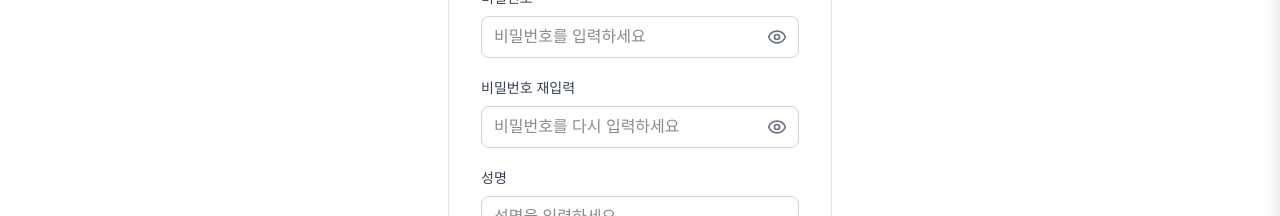
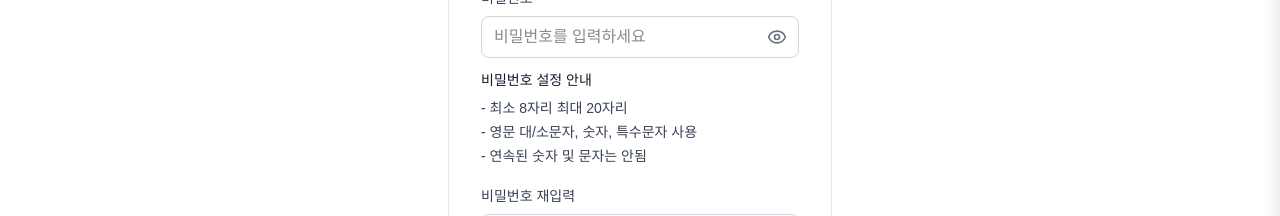
Before and after one commit to byunhyesun/seepn, a Next.js app: page /signup in a window 1280 px wide. Shown: the part 347-563 px from the top of the page. Built offline with nearby package versions, Linux system fonts and the light colour scheme; no server answers.

Commit message:
feat(auth-signup): add password policy guide under password input (length/types/no-sequence)

```diff
--- a/src/app/signup/page.tsx
+++ b/src/app/signup/page.tsx
@@ -49,6 +49,10 @@ export default function SignupPage() {
         reenterPassword: '비밀번호를 다시 입력하세요',
         enterFullName: '성명을 입력하세요',
         enterPhone: '휴대폰 번호를 입력하세요 (예: 010-1234-5678)',
+        guideTitle: '비밀번호 설정 안내',
+        guide1: '- 최소 8자리 최대 20자리',
+        guide2: '- 영문 대/소문자, 숫자, 특수문자 사용',
+        guide3: '- 연속된 숫자 및 문자는 안됨',
         submit: '가입하기',
         required: '모든 항목을 입력해주세요.',
         invalidEmail: '올바른 이메일을 입력해주세요.',
@@ -68,6 +72,10 @@ export default function SignupPage() {
         reenterPassword: 'Re-enter your password',
         enterFullName: 'Enter your name',
         enterPhone: 'Enter mobile number (e.g., 010-1234-5678)',
+        guideTitle: 'Password policy',
+        guide1: '- 8 to 20 characters',
+        guide2: '- Use upper/lower letters, numbers, special chars',
+        guide3: '- No sequential letters or digits',
         submit: 'Create Account',
         required: 'Please fill out all fields.',
         invalidEmail: 'Please enter a valid email.',
@@ -81,6 +89,35 @@ export default function SignupPage() {
 
   const validateEmail = (value: string) => /^[^\s@]+@[^\s@]+\.[^\s@]+$/.test(value);
   const validatePhone = (value: string) => /^(010|011|016|017|018|019)-?\d{3,4}-?\d{4}$/.test(value);
+
+  // Password policy helpers (for guide only)
+  const containsRequiredTypes = (pwd: string): boolean => {
+    const hasLower = /[a-z]/.test(pwd);
+    const hasUpper = /[A-Z]/.test(pwd);
+    const hasDigit = /[0-9]/.test(pwd);
+    const hasSpecial = /[^A-Za-z0-9]/.test(pwd);
+    return hasLower && hasUpper && hasDigit && hasSpecial;
+  };
+  const hasSequentialRun = (pwd: string): boolean => {
+    if (pwd.length < 3) return false;
+    const toCode = (c: string) => c.charCodeAt(0);
+    for (let i = 0; i <= pwd.length - 3; i++) {
+      const a = pwd[i], b = pwd[i + 1], c = pwd[i + 2];
+      if (/^[A-Za-z]{3}$/.test(a + b + c)) {
+        const ca = toCode(a), cb = toCode(b), cc = toCode(c);
+        if (cb - ca === 1 && cc - cb === 1) return true;
+      }
+      if (/^[0-9]{3}$/.test(a + b + c)) {
+        const ca = toCode(a), cb = toCode(b), cc = toCode(c);
+        if (cb - ca === 1 && cc - cb === 1) return true;
+      }
+    }
+    return false;
+  };
+  const ruleLengthOk = password.length >= 8 && password.length <= 20;
+  const ruleTypesOk = containsRequiredTypes(password);
+  const ruleNoSequentialOk = password.length === 0 ? false : !hasSequentialRun(password);
+  const guideClass = (ok: boolean) => (password.length === 0 ? 'text-gray-700' : ok ? 'text-green-600' : 'text-red-600');
 
   const canSubmit = !!email && !!password && !!confirm && !!fullName && !!phone && !isSubmitting;
 
@@ -166,6 +203,15 @@ export default function SignupPage() {
                     {showPwd ? <EyeOff className="h-5 w-5" /> : <Eye className="h-5 w-5" />}
                   </button>
                 </div>
+                {/* Password policy guide */}
+                <div className="mt-3 bg-white">
+                  <div className="text-sm font-medium text-gray-900 mb-2">{getText('guideTitle')}</div>
+                  <ul className="space-y-1 text-sm">
+                    <li className={guideClass(ruleLengthOk)}>{getText('guide1')}</li>
+                    <li className={guideClass(ruleTypesOk)}>{getText('guide2')}</li>
+                    <li className={guideClass(ruleNoSequentialOk)}>{getText('guide3')}</li>
+                  </ul>
+                </div>
               </div>
 
               {/* Confirm Password */}
```
